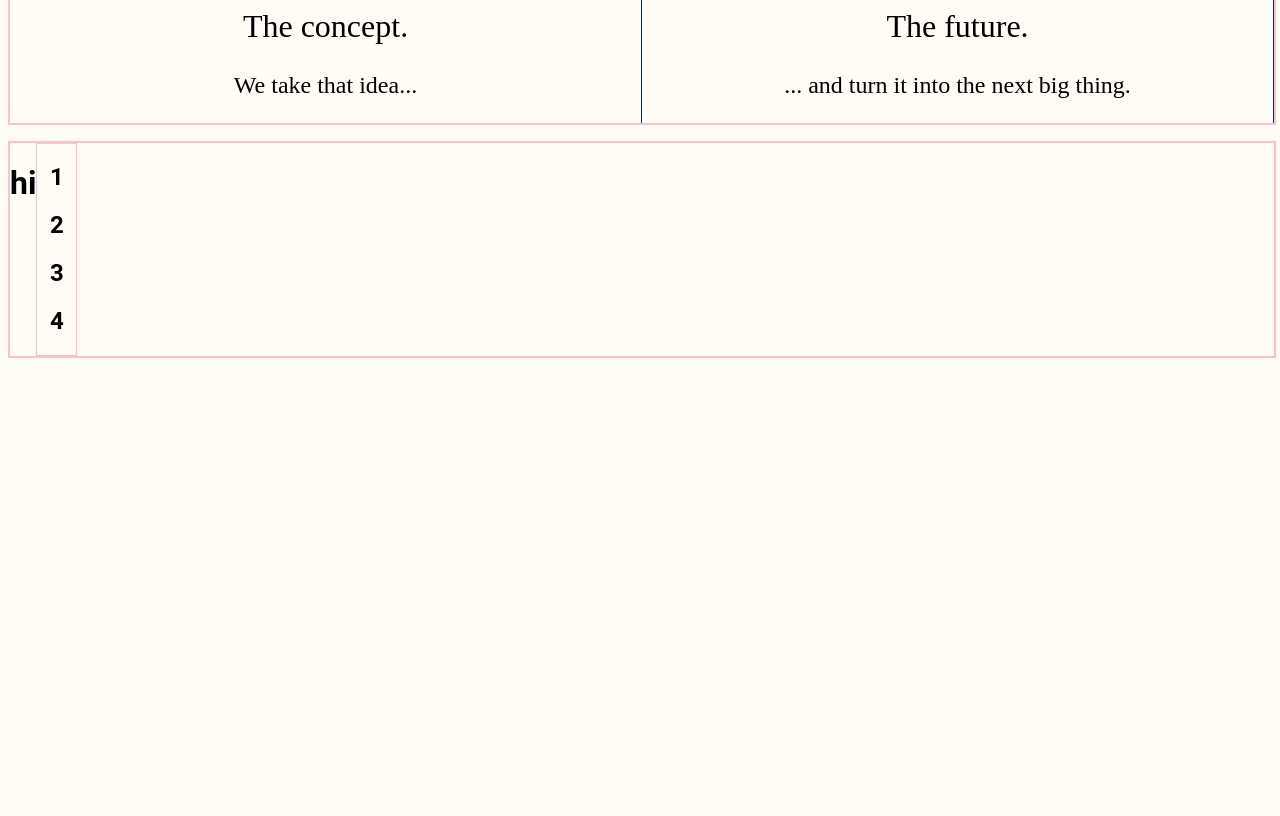
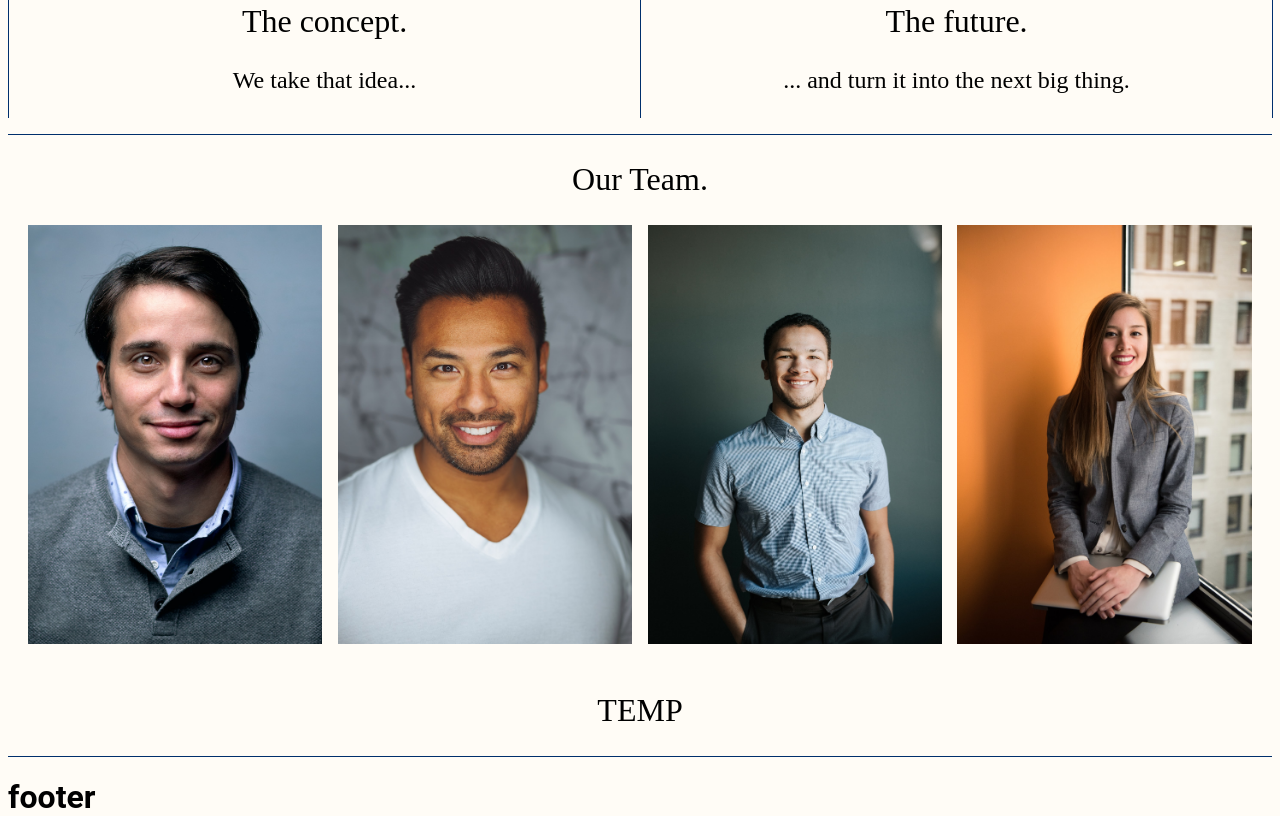
Before and after one commit to gbears96/bigStart, a plain HTML site: page index.html in a window 1280 px wide. Shown: the part 1068-1884 px from the top of the page. Before the commit the page ends 1426 px from the top, so only its background shows below. Drawn offline with Linux system fonts and the light colour scheme.

Commit message:
add team

```diff
--- a/css/style.css
+++ b/css/style.css
@@ -10,10 +10,10 @@ header {
     align-items: center;
     /*margin:0 auto;*/
     position:fixed;
-    width: 100%;
+    width: 99%;
     z-index:100;
     top: 0px;
-    border: 2px pink solid;
+    background-color: #fffcf6;
 }
 
 .header-content {
@@ -64,7 +64,6 @@ header nav li a {
     border-bottom: 0.5px solid #002F6C;
     width:100%;
     align-items: center;
-    border: 2px pink solid;
 
 }
 
@@ -85,8 +84,8 @@ header nav li a {
     margin-top: 1rem;
     margin-bottom: 1rem;
     border-left: 0.5px solid #002F6C;
-    border: 2px pink solid;
 }
+
 .features-section .feature {
     display: flex;
     border-right: 0.5px solid #002F6C;
@@ -118,20 +117,29 @@ header nav li a {
     height:95%;
     margin:0 auto;
 }
-.feature .content {
+
+.team-section {
+    display:inline-flex;
+    flex-direction: column;
+    width: 100%;
+    align-items:center;
+    border-top: 0.5px solid #002F6C;
+    border-bottom: 0.5px solid #002F6C;
+    /* border: 1px solid pink; */
 }
 
-.team-section {
+.team-section .images-container {
     display:flex;
-    width: 100%;
-    border: 2px pink solid;
-
+    max-width: 100%;
+    padding: 0 1%;
 }
 
-.images-container {
-    display:flex;
+.team-section h2 {
+    font-family: "Times New Roman", serif;
+    font-weight: lighter;
+    font-size: 2em;
+}
 
-    max-width: 100%;
-    padding: 0 1%;
-    border: 1px solid pink;
+.team-section .image-container {
+    overflow:hidden;
 }
--- a/index.html
+++ b/index.html
@@ -29,7 +29,7 @@
             </nav>
         </div>
     </header>
-
+    <main>
         <div class="main">
     <!-- Mission Statement -->
             <div class="mission-section">
@@ -37,12 +37,6 @@
                     <h1 class="mission-motto">We take your company from idea to reality.</h1>
                 </div>
             </div>
-
-<!-- TEMP
-
-         <div class="temp">
-             <h1> hi </h1>
-         </div> -->
 
     <!-- Images of Features -->
             <div class="features-section">
@@ -69,22 +63,35 @@
                     </div>
                 </div>
             </div>
+
     <!-- Team -->
             <div class="team-section">
                 <div class="team-center">
-                <h1> hi </h1>
+                    <h2> Our Team. </h2>
                 </div>
                 <div class="images-container">
                     <div class="image-container">
-                    <h2>1</h2>
-                    <h2>2</h2>
-                    <h2>3</h2>
-                    <h2>4</h2>
+                        <a href="#"><img src="./images/team1.jpeg"></a>
+                    </div>
+                    <div class="image-container">
+                        <img src="./images/team2.jpeg">
+                    </div>
+                    <div class="image-container">
+                        <a href="https://unsplash.com/photos/OhKElOkQ3RE"><img src="./images/team3.jpeg"></a>
+                    </div>
+                    <div class="image-container">
+                        <img src="./images/team4.jpeg">
                     </div>
                 </div>
+                <div class="team-center">
+                    <h2> TEMP </h2>
                 </div>
-
-
+            </div>
+        <footer>
+            <div class="footer">
+                <h1> footer</h1>
+            </div>
+        </footer>
     </main>
 </body>
 </html>
```
Also changed, not shown: images/team1.jpeg (added), images/team2.jpeg (added), images/team3.jpeg (added), images/team4.jpeg (added). Lines whose indentation alone changed are shown as unchanged.
